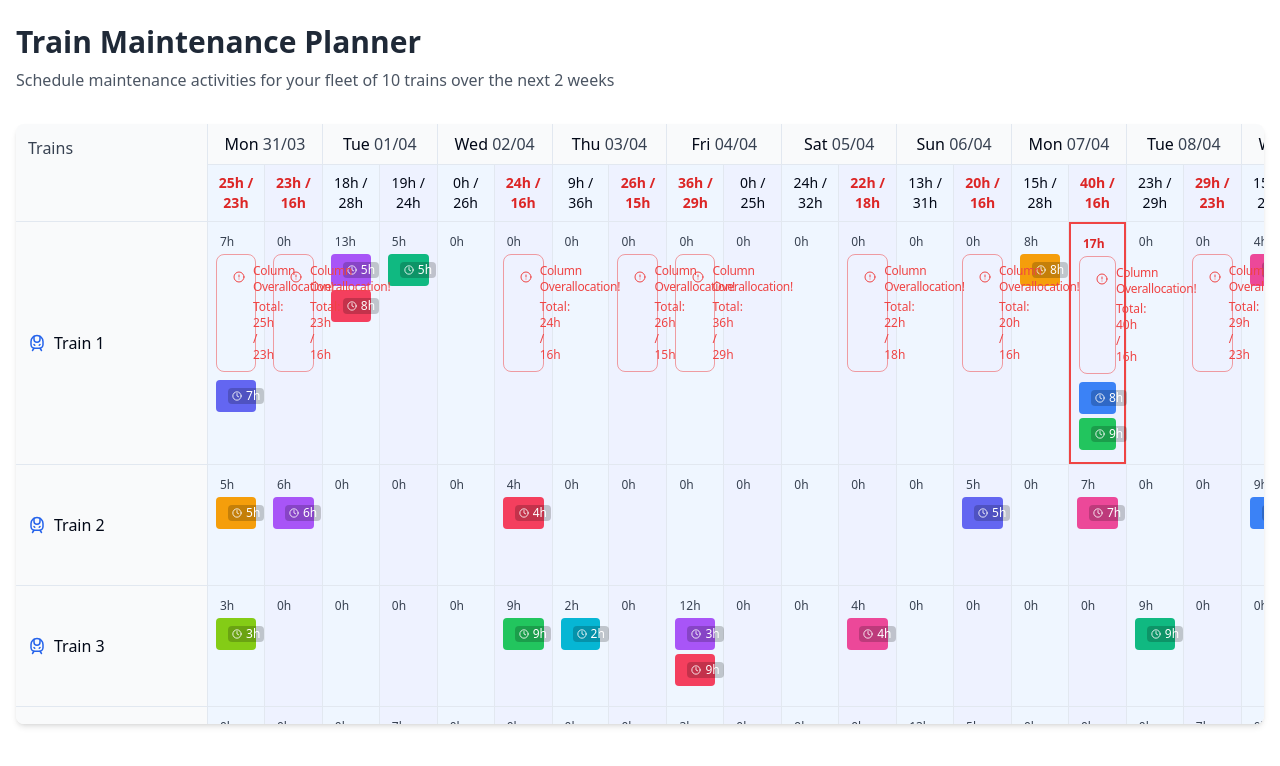
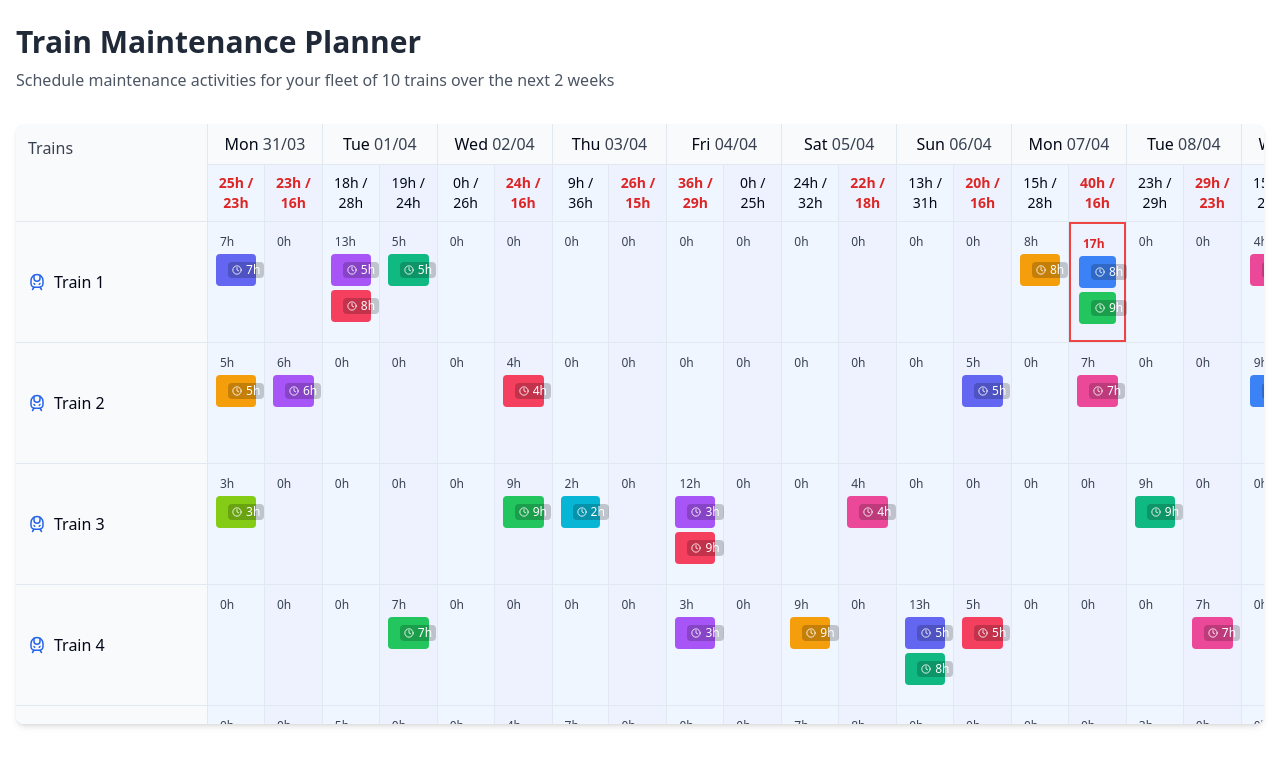
Before and after one commit to johncoudeadam/trainshift-planner, a React (Vite) app: page / in a window 1280 px wide. Shown: the top 766 px of the page. Built offline with nearby package versions, Linux system fonts and the light colour scheme.

Commit message:
Remove overallocation alert
Removes the red overallocation alert from the application.

```diff
--- a/src/components/TrainList.tsx
+++ b/src/components/TrainList.tsx
@@ -3,8 +3,6 @@ import { Train, Activity, ShiftType, ShiftManHours } from "@/lib/types";
 import ActivityItem from "./ActivityItem";
 import ShiftCell from "./ShiftCell";
 import { TrainFront } from "lucide-react";
-import { Alert, AlertDescription, AlertTitle } from "@/components/ui/alert";
-import { AlertCircle } from "lucide-react";
 
 interface TrainListProps {
   trains: Train[];
@@ -69,17 +67,6 @@ const TrainList = ({ trains, shiftManHours, onActivityMove }: TrainListProps) =>
                     availableManHours={getAvailableManHours(day, "day")}
                     onActivityMove={onActivityMove}
                   >
-                    {/* Show overallocation alert for the first train in the column only */}
-                    {train.id === trains[0].id && isShiftOverallocated(day, "day") && (
-                      <Alert variant="destructive" className="mb-2 p-2">
-                        <AlertCircle className="h-3 w-3" />
-                        <AlertTitle className="text-xs">Column Overallocation!</AlertTitle>
-                        <AlertDescription className="text-xs">
-                          Total: {getTotalPlannedHours(day, "day")}h / {getAvailableManHours(day, "day")}h
-                        </AlertDescription>
-                      </Alert>
-                    )}
-
                     {getActivitiesForCell(train, day, "day").map((activity) => (
                       <ActivityItem
                         key={activity.id}
@@ -98,17 +85,6 @@ const TrainList = ({ trains, shiftManHours, onActivityMove }: TrainListProps) =>
                     availableManHours={getAvailableManHours(day, "night")}
                     onActivityMove={onActivityMove}
                   >
-                    {/* Show overallocation alert for the first train in the column only */}
-                    {train.id === trains[0].id && isShiftOverallocated(day, "night") && (
-                      <Alert variant="destructive" className="mb-2 p-2">
-                        <AlertCircle className="h-3 w-3" />
-                        <AlertTitle className="text-xs">Column Overallocation!</AlertTitle>
-                        <AlertDescription className="text-xs">
-                          Total: {getTotalPlannedHours(day, "night")}h / {getAvailableManHours(day, "night")}h
-                        </AlertDescription>
-                      </Alert>
-                    )}
-
                     {getActivitiesForCell(train, day, "night").map((activity) => (
                       <ActivityItem
                         key={activity.id}
```
